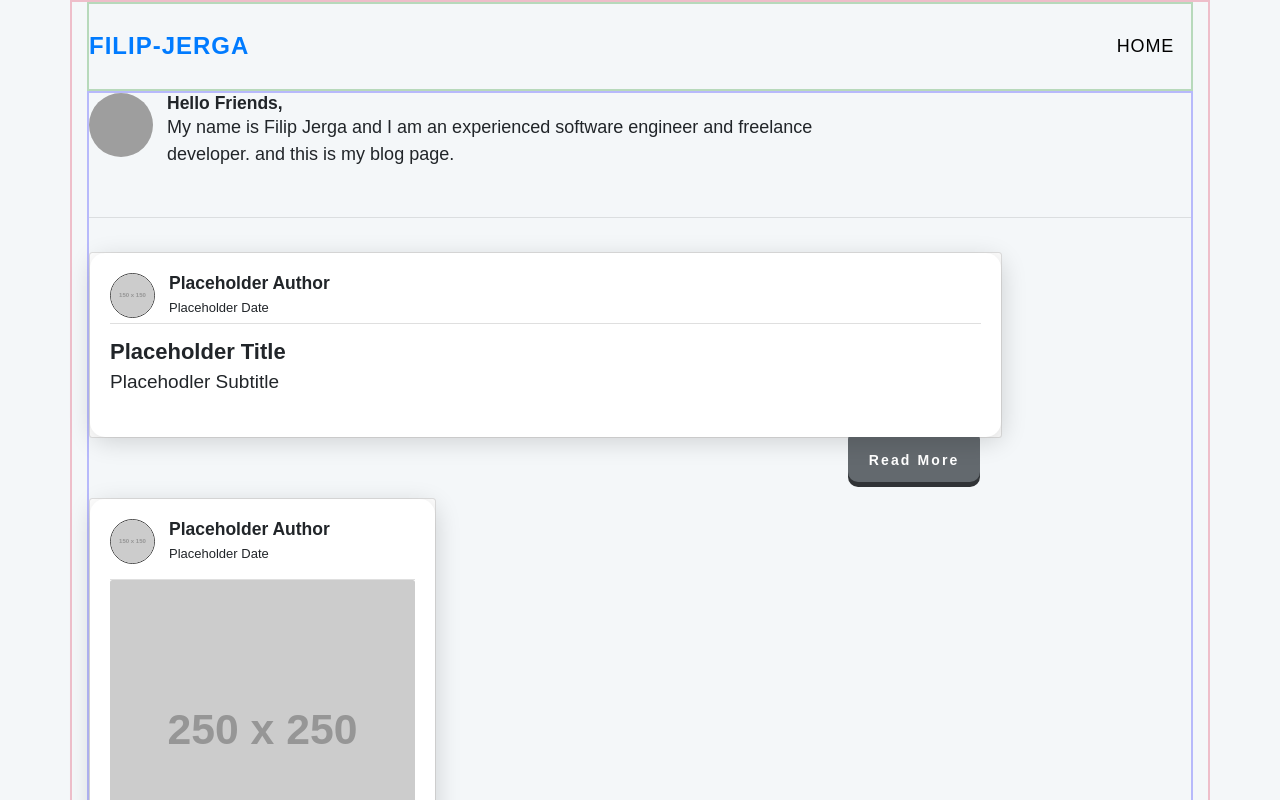
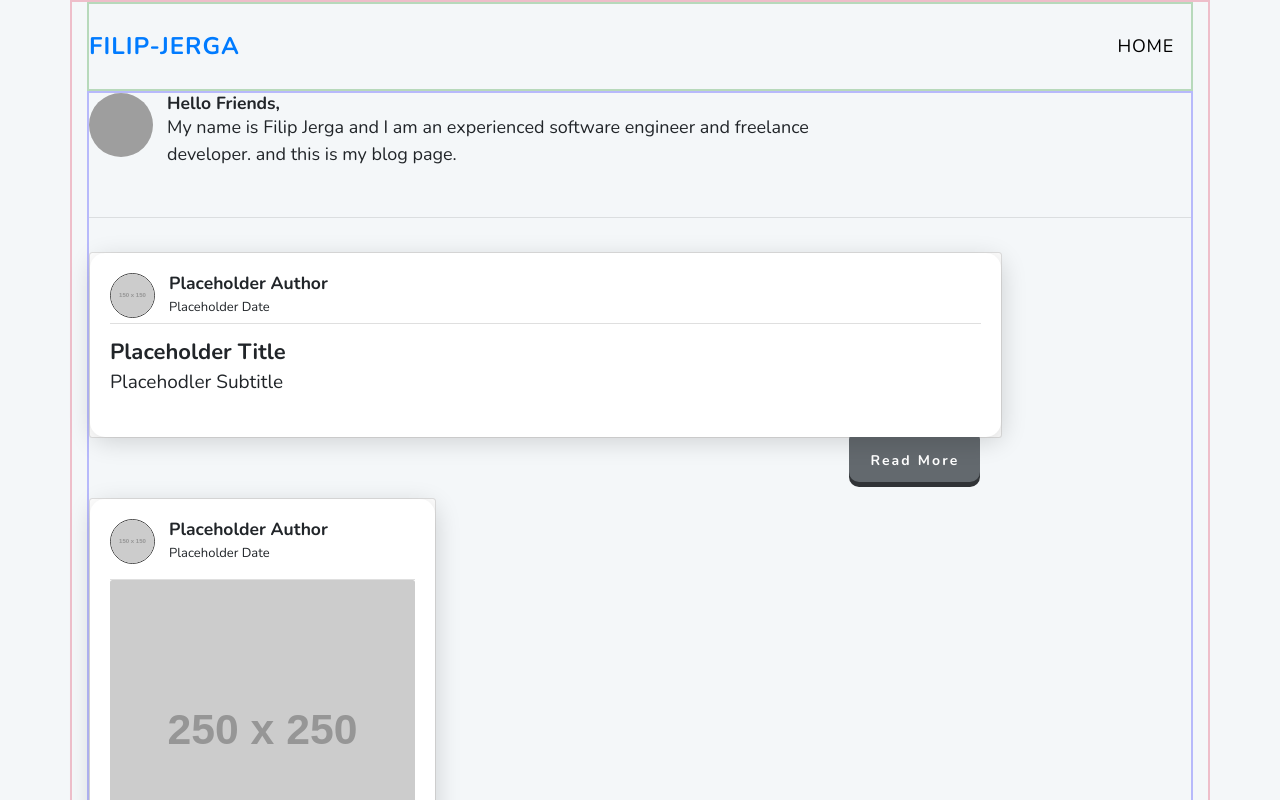
Before and after one commit to pavelklos/filip-blog, a Next.js app: page / in a window 1280 px wide. Shown: the top 800 px of the page. Built offline with nearby package versions, Linux system fonts and the light colour scheme; grey boxes are pictures that could not be loaded.

Commit message:
Added : Google Fonts 'Nunito'

```diff
--- a/styles/index.scss
+++ b/styles/index.scss
@@ -1,3 +1,5 @@
+@import url("https://fonts.googleapis.com/css2?family=Nunito:wght@300;700&display=swap");
+
 html,
 body {
   height: 100%;
```
